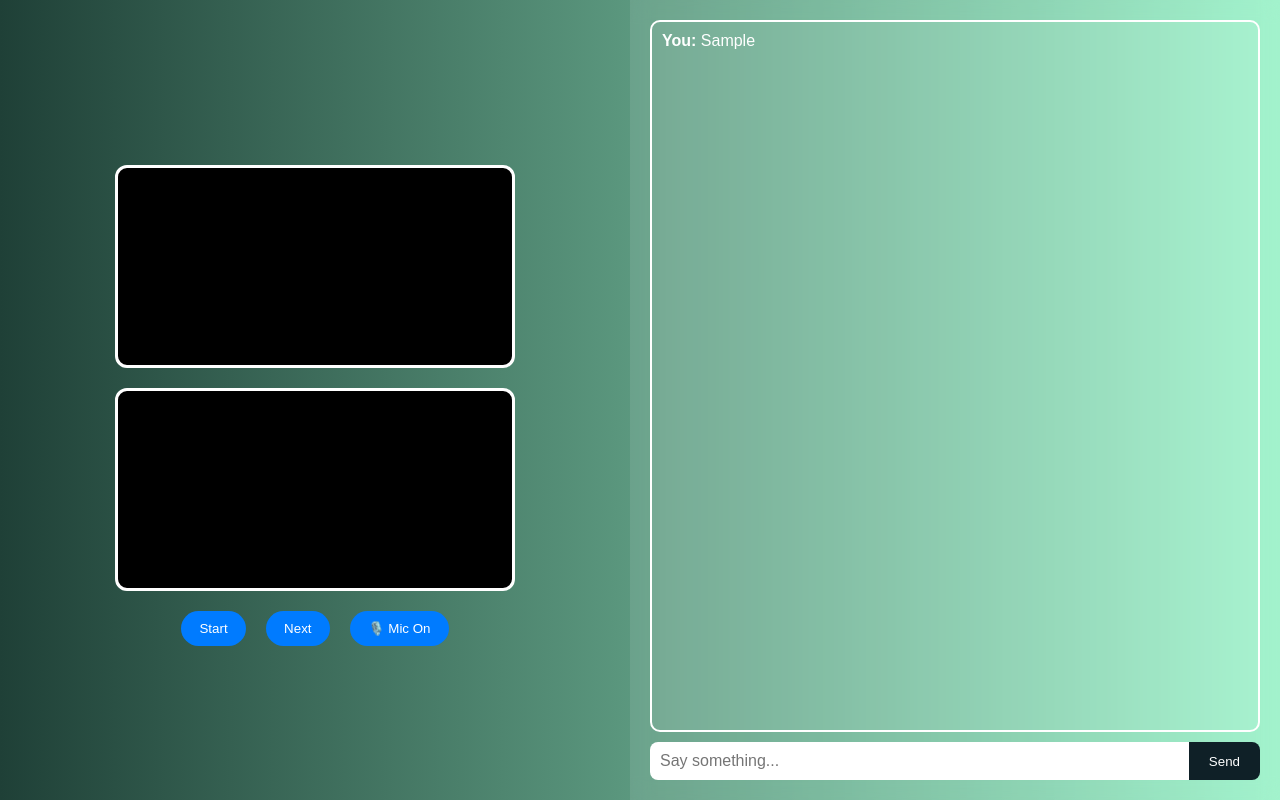
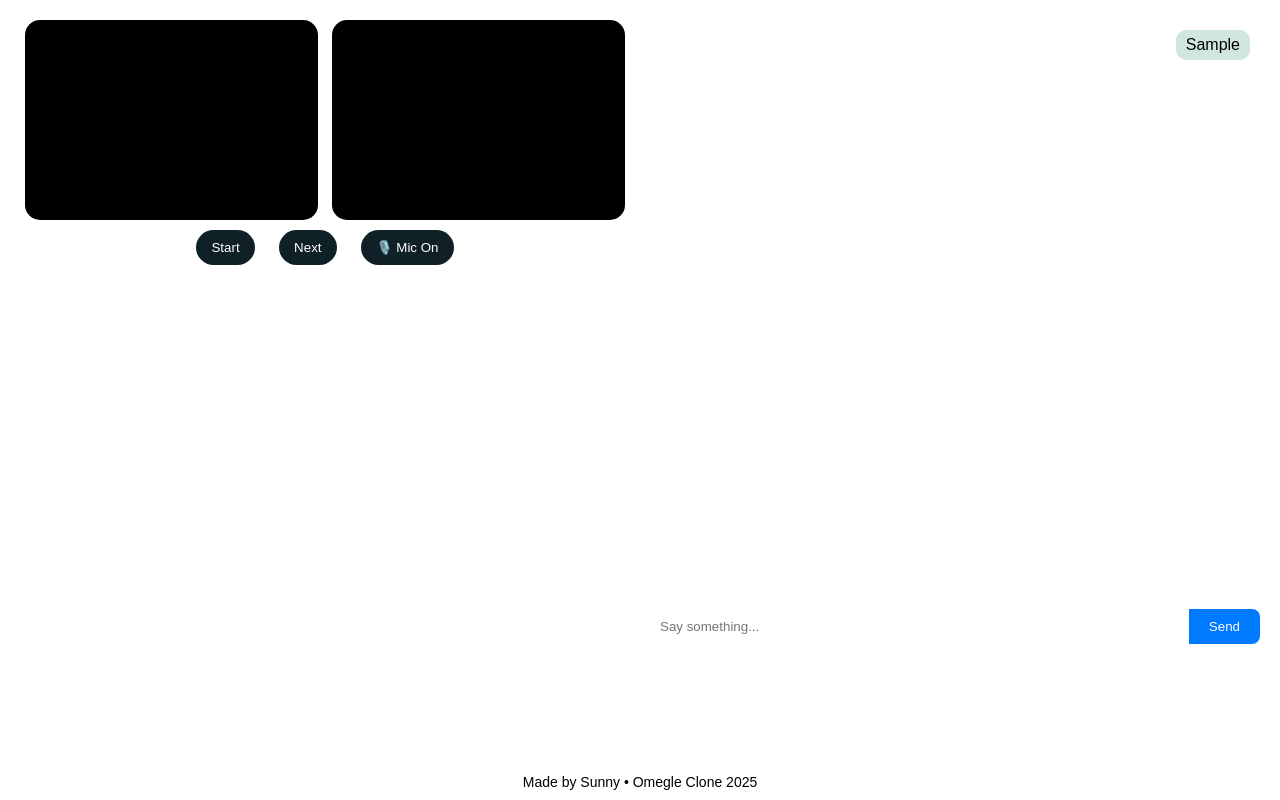
Before and after one commit to Alert9820/Omegle, a website: page public/index.html in a window 1280 px wide. Both pictures are taken after typing "Sample" into the empty fields and a click on the button "Send". Drawn offline with nearby package versions, Linux system fonts and the light colour scheme; no server answers.

Commit message:
Update index.html

```diff
--- a/public/index.html
+++ b/public/index.html
@@ -2,127 +2,135 @@
 <html lang="en">
 <head>
   <meta charset="UTF-8" />
-  <meta name="viewport" content="width=device-width, initial-scale=1.0"/>
-  <title>Omegle Clone - Sunny</title>
+  <meta name="viewport" content="width=device-width, initial-scale=1.0" />
+  <title>Sunny's Omegle</title>
   <style>
-    * { box-sizing: border-box; font-family: 'Poppins', sans-serif; }
+    * {
+      box-sizing: border-box;
+      font-family: 'Poppins', sans-serif;
+    }
     body {
       margin: 0;
       padding: 0;
-      background: linear-gradient(to right, #1f4037, #99f2c8);
+      background: rgba(255,255,255,0.2);
+      backdrop-filter: blur(15px);
       display: flex;
-      flex-direction: row;
+      flex-direction: column;
       height: 100vh;
       overflow: hidden;
     }
-
-    #video-section {
+    .container {
+      display: flex;
       flex: 1;
+      flex-direction: row;
+      padding: 10px;
+    }
+    .video-area, .chat-area {
+      flex: 1;
+      padding: 10px;
+    }
+    .video-box {
+      display: flex;
+      justify-content: space-evenly;
+      flex-wrap: wrap;
+      gap: 10px;
+    }
+    video {
+      width: 48%;
+      height: 200px;
+      border-radius: 15px;
+      background: black;
+    }
+    .chat-box {
+      height: 80%;
+      background: #ffffff30;
+      border-radius: 12px;
+      padding: 10px;
+      overflow-y: auto;
       display: flex;
       flex-direction: column;
-      justify-content: center;
-      align-items: center;
-      padding: 10px;
+      gap: 5px;
+      color: #000;
     }
-
-    video {
-      width: 90%;
-      max-width: 400px;
-      margin: 10px;
-      border-radius: 12px;
-      border: 3px solid #fff;
-      background: #000;
+    .chat-input {
+      display: flex;
+      margin-top: 10px;
     }
-
-    #chat-section {
-      flex: 1;
-      background: rgba(255, 255, 255, 0.1);
-      backdrop-filter: blur(10px);
-      display: flex;
-      flex-direction: column;
-      padding: 20px;
-    }
-
-    #messages {
-      flex: 1;
-      overflow-y: auto;
-      margin-bottom: 10px;
-      padding: 10px;
-      border: 2px solid white;
-      border-radius: 10px;
-      background-color: #ffffff10;
-      color: #fff;
-    }
-
-    #message-input {
-      display: flex;
-    }
-
-    #message-input input {
+    .chat-input input {
       flex: 1;
       padding: 10px;
+      border-radius: 8px 0 0 8px;
       border: none;
-      border-radius: 8px 0 0 8px;
-      font-size: 16px;
     }
-
-    #message-input button {
+    .chat-input button {
       padding: 10px 20px;
       border: none;
-      background-color: #0f2027;
-      color: white;
+      background-color: #007bff;
+      color: #fff;
       border-radius: 0 8px 8px 0;
       cursor: pointer;
     }
-
-    #controls {
-      margin-top: 10px;
+    .controls {
       text-align: center;
+      margin: 10px 0;
     }
-
-    button.control {
-      margin: 0 8px;
-      padding: 10px 18px;
+    .controls button {
+      margin: 0 10px;
+      padding: 10px 15px;
+      border: none;
       border-radius: 25px;
-      background-color: #007bff;
+      cursor: pointer;
+      background: #0f2027;
       color: white;
-      border: none;
-      cursor: pointer;
     }
-
+    .footer {
+      text-align: center;
+      padding: 10px;
+      font-size: 14px;
+      background: rgba(255,255,255,0.2);
+    }
+    .bubble {
+      background: #f0f0f0;
+      padding: 6px 10px;
+      border-radius: 10px;
+      max-width: 70%;
+    }
+    .you { align-self: flex-end; background: #d1e7dd; }
+    .stranger { align-self: flex-start; background: #f8d7da; }
     @media (max-width: 768px) {
-      body { flex-direction: column; }
-      #video-section, #chat-section {
-        width: 100%;
-        flex: none;
-        height: 50vh;
-      }
+      .container { flex-direction: column; }
+      video { width: 100%; height: 160px; }
     }
   </style>
 </head>
 <body>
-  <div id="video-section">
+  <div class="container">
+    <div class="video-area">
+      <div class="video-box">
         <video id="localVideo" autoplay muted playsinline></video>
         <video id="remoteVideo" autoplay playsinline></video>
-    <div id="controls">
-      <button class="control" id="startBtn">Start</button>
-      <button class="control" id="nextBtn">Next</button>
-      <button class="control" id="micBtn">🎙️ Mic On</button>
+      </div>
+      <div class="controls">
+        <button id="startBtn">Start</button>
+        <button id="nextBtn">Next</button>
+        <button id="micBtn">🎙️ Mic On</button>
       </div>
     </div>
-
-  <div id="chat-section">
-    <div id="messages"></div>
-    <div id="message-input">
-      <input type="text" id="msgBox" placeholder="Say something..." />
+    <div class="chat-area">
+      <div class="chat-box" id="messages"></div>
+      <div class="chat-input">
+        <input type="text" id="msgBox" placeholder="Say something...">
         <button id="sendBtn">Send</button>
       </div>
     </div>
+  </div>
+  <div class="footer">Made by Sunny • Omegle Clone 2025</div>
 
   <script src="/socket.io/socket.io.js"></script>
   <script>
     const socket = io();
-    let localStream, peerConnection;
+    let localStream;
+    let peerConnection;
     let isMicOn = true;
     const config = { iceServers: [{ urls: 'stun:stun.l.google.com:19302' }] };
 
@@ -135,38 +143,17 @@
     const sendBtn = document.getElementById('sendBtn');
     const messages = document.getElementById('messages');
 
-    async function getMedia() {
-      if (!localStream) {
+    startBtn.onclick = async () => {
       localStream = await navigator.mediaDevices.getUserMedia({ video: true, audio: true });
       localVideo.srcObject = localStream;
-      }
-    }
-
-    function appendMessage(msg, sender) {
-      const div = document.createElement('div');
-      div.innerHTML = `<b>${sender}:</b> ${msg}`;
-      messages.appendChild(div);
-      messages.scrollTop = messages.scrollHeight;
-    }
-
-    function createPeerConnection() {
-      const pc = new RTCPeerConnection(config);
-      pc.onicecandidate = e => { if (e.candidate) socket.emit('candidate', e.candidate); };
-      pc.ontrack = e => remoteVideo.srcObject = e.streams[0];
-      localStream.getTracks().forEach(track => pc.addTrack(track, localStream));
-      return pc;
-    }
-
-    startBtn.onclick = async () => {
-      await getMedia();
       socket.emit('ready');
     };
 
     nextBtn.onclick = () => {
+      socket.emit('next');
       if (peerConnection) peerConnection.close();
       remoteVideo.srcObject = null;
       messages.innerHTML = '';
-      socket.emit('next');
     };
 
     micBtn.onclick = () => {
@@ -179,25 +166,41 @@
     sendBtn.onclick = () => {
       const msg = msgBox.value.trim();
       if (msg) {
-        appendMessage(msg, 'You');
         socket.emit('message', msg);
+        appendMessage(msg, 'you');
         msgBox.value = '';
       }
     };
 
-    socket.on('message', msg => appendMessage(msg, 'Stranger'));
+    function appendMessage(msg, sender) {
+      const div = document.createElement('div');
+      div.className = `bubble ${sender}`;
+      div.textContent = msg;
+      messages.appendChild(div);
+      messages.scrollTop = messages.scrollHeight;
+    }
+
+    socket.on('message', msg => appendMessage(msg, 'stranger'));
 
     socket.on('startCall', async () => {
-      await getMedia();
-      peerConnection = createPeerConnection();
+      peerConnection = new RTCPeerConnection(config);
+      localStream.getTracks().forEach(track => peerConnection.addTrack(track, localStream));
+      peerConnection.ontrack = e => remoteVideo.srcObject = e.streams[0];
+      peerConnection.onicecandidate = e => {
+        if (e.candidate) socket.emit('candidate', e.candidate);
+      };
       const offer = await peerConnection.createOffer();
       await peerConnection.setLocalDescription(offer);
       socket.emit('offer', offer);
     });
 
     socket.on('offer', async offer => {
-      await getMedia();
-      peerConnection = createPeerConnection();
+      peerConnection = new RTCPeerConnection(config);
+      localStream.getTracks().forEach(track => peerConnection.addTrack(track, localStream));
+      peerConnection.ontrack = e => remoteVideo.srcObject = e.streams[0];
+      peerConnection.onicecandidate = e => {
+        if (e.candidate) socket.emit('candidate', e.candidate);
+      };
       await peerConnection.setRemoteDescription(new RTCSessionDescription(offer));
       const answer = await peerConnection.createAnswer();
       await peerConnection.setLocalDescription(answer);
@@ -205,11 +208,11 @@
     });
 
     socket.on('answer', answer => {
-      if (peerConnection) peerConnection.setRemoteDescription(new RTCSessionDescription(answer));
+      peerConnection.setRemoteDescription(new RTCSessionDescription(answer));
     });
 
     socket.on('candidate', candidate => {
-      if (peerConnection) peerConnection.addIceCandidate(new RTCIceCandidate(candidate));
+      peerConnection.addIceCandidate(new RTCIceCandidate(candidate));
     });
 
     socket.on('disconnect', () => {
```
Lines whose indentation alone changed are shown as unchanged.
